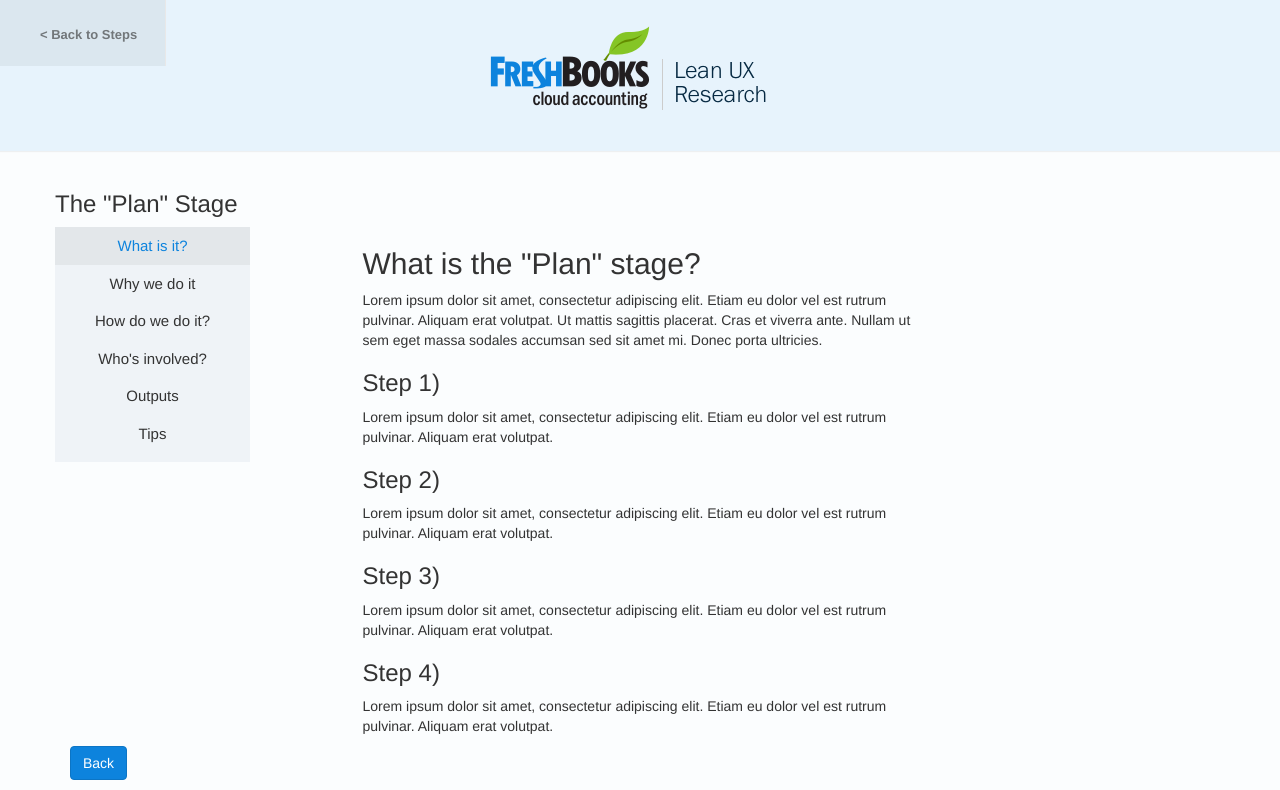
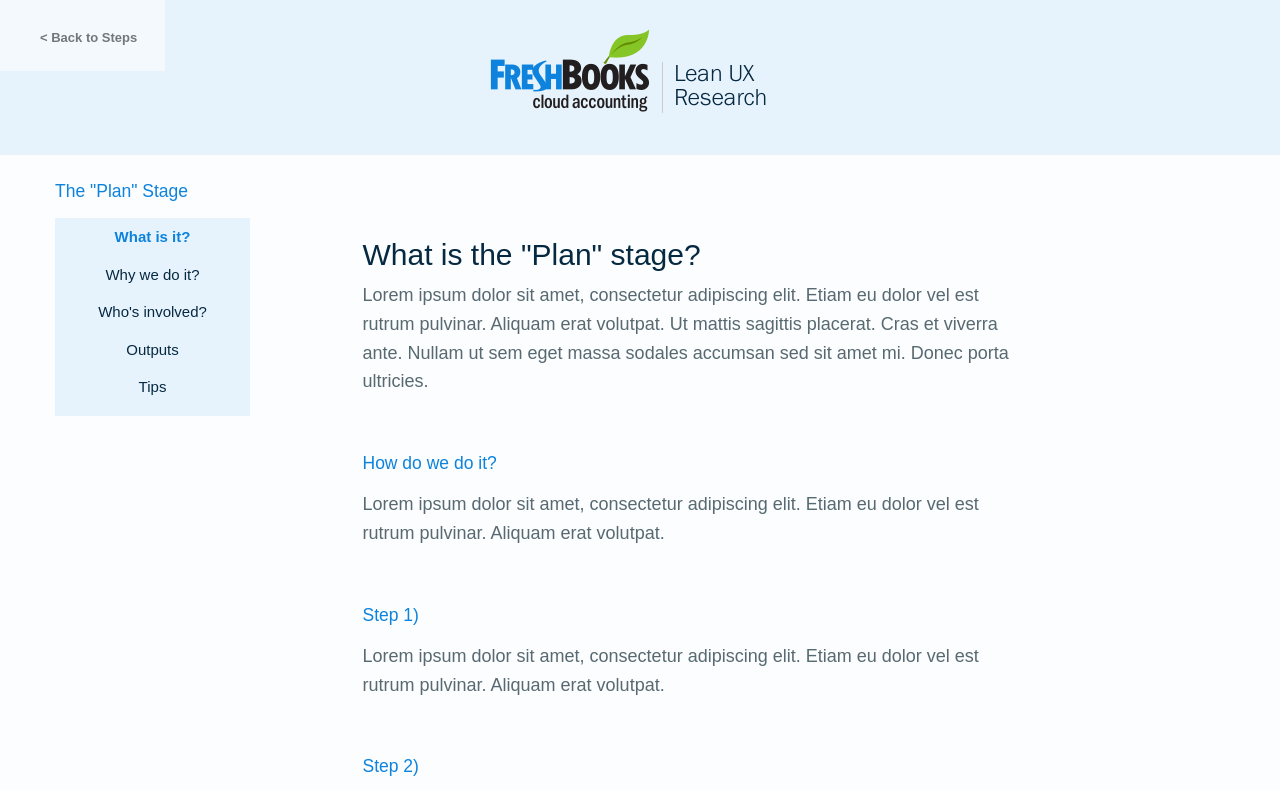
Before and after one commit to fluxr/fluxr.github.io, a plain HTML site: page plan.html in a window 1280 px wide. Shown: the top 790 px of the page. Drawn offline with nearby package versions, Linux system fonts and the light colour scheme.

Commit message:
Testing Typekit 📢

```diff
--- a/css/cards.css
+++ b/css/cards.css
@@ -6,17 +6,48 @@
 
 body {
   background-color: #FBFDFE;
+  margin: 0;
+  padding: 0;
+  box-sizing: border-box;
+  font-size: 18px;
+  line-height: 24px;
+  font-family: "franklin-gothic-urw", sans-serif;
+  color: #062942;
+  list-style-type: none;}
+
+.heading--1 {
+  font-size: 36px;
+  line-height: 36px;
+  margin-bottom: 24px;
+  margin-top: 48px;
+  font-weight: 300;}
+
+.subheading {
+  opacity: 0.5;
+  margin-bottom: 24px; }
+
+.detail-steps p {
+  font-size: 18px;
+  line-height: 160%;
+  padding-bottom: 40px;
+  color: #586971;}
+
+h3 {
+    color: #0d83dd;
+    font-size: 28px;
+    font-size: 1.75rem;
+    line-height: 34px;
+    margin-top: 0;
 }
 
 .panel--header {
   background: #e7f3fc;
-  padding: 10px 0 40px 0;
-}
+  padding: 10px 0 40px 0;}
+
 .panel-contents {
   margin: 0 auto;
   max-width: 530px;
-  text-align: center;
-}
+  text-align: center;}
 
 .logo {
   text-indent: -5000px;
@@ -25,37 +56,30 @@ body {
   width: 301px;
   height: 84px;
   background: url("../img/logo.png");
-  margin: 0 auto;
-}
+  margin: 0 auto;}
+
 .no-pad {
-  padding: 0 !important;
-}
+  padding: 0 !important;}
 
 .nav-left {
-  left: 0;
-}
+  left: 0;}
 
 .nav-elements {
   position: absolute;
-  top: 0;
-  /*height: 100%;*/
-}
+  top: 0;}
 
 a.back-link {
   float: left;
   padding: 26px 28px 21px 40px;
   width: auto;
   height: 100%;
-  border-right: 1px solid #e8e8e8;
-  background: rgba(0,0,0,0.05);
+  background: rgba(255,255,255,0.5);
   color: #72777a;
   font-size: 13px;
-  font-weight: 600;
-}
+  font-weight: 600;}
 
 .glyphicon {
-  font-size: 30px;
-}
+  font-size: 30px;}
 
 /*
 ////
@@ -65,7 +89,7 @@ a.back-link {
 
 .article-nav {
   /*border: 2px solid #cdd4d9;*/
-  background: #EFF3F7;
+  background: #e7f3fc;
   /*background: red;*/
 }
 .article-nav ul {
@@ -80,7 +104,8 @@ a.back-link {
   cursor: pointer;
 }
 .active{
-    background: rgba(0,0,0,0.05);
+    /*background: rgba(0,0,0,0.05);*/
+    font-weight: 700;
 }
 
 .detail-steps {
--- a/plan.html
+++ b/plan.html
@@ -12,7 +12,9 @@
     <link href="css/cards.css" rel="stylesheet">
     <!-- ANIMATE CSS -->
     <link href="https://cdnjs.cloudflare.com/ajax/libs/animate.css/3.5.1/animate.min.css" rel="stylesheet">
-
+    <!-- TYPEKIT -->
+    <script src="https://use.typekit.net/oon2jdt.js"></script>
+    <script>try{Typekit.load({ async: true });}catch(e){}</script>
     <!-- HTML5 shim and Respond.js for IE8 support of HTML5 elements and media queries -->
     <!-- WARNING: Respond.js doesn't work if you view the page via file:// -->
     <!--[if lt IE 9]>
@@ -45,8 +47,7 @@
         <div class="col-md-2 article-nav no-pad">
             <ul class="nav nav-tabs nav-stacked">
                 <a href=""><li class="active">What is it?</li></a>
-                <li>Why we do it</li>
-                <li>How do we do it?</li>
+                <li>Why we do it?</li>
                 <li>Who's involved?</li>
                 <li>Outputs</li>
                 <li>Tips</li>
@@ -55,9 +56,12 @@
         <!-- SPACER -->
         <div class="col-md-1"></div>
         <!-- MAIN CONTENT -->
-        <div class="col-md-6 detail-steps">
+        <div class="col-md-7 detail-steps">
             <h2>What is the "Plan" stage?</h2>
             <p>Lorem ipsum dolor sit amet, consectetur adipiscing elit. Etiam eu dolor vel est rutrum pulvinar. Aliquam erat volutpat. Ut mattis sagittis placerat. Cras et viverra ante. Nullam ut sem eget massa sodales accumsan sed sit amet mi. Donec porta ultricies.</p>
+            <!-- Step 1 -->
+            <h3>How do we do it?</h3>
+            <p>Lorem ipsum dolor sit amet, consectetur adipiscing elit. Etiam eu dolor vel est rutrum pulvinar. Aliquam erat volutpat.</p>
             <!-- Step 1 -->
             <h3>Step 1)</h3>
             <p>Lorem ipsum dolor sit amet, consectetur adipiscing elit. Etiam eu dolor vel est rutrum pulvinar. Aliquam erat volutpat.</p>
```
